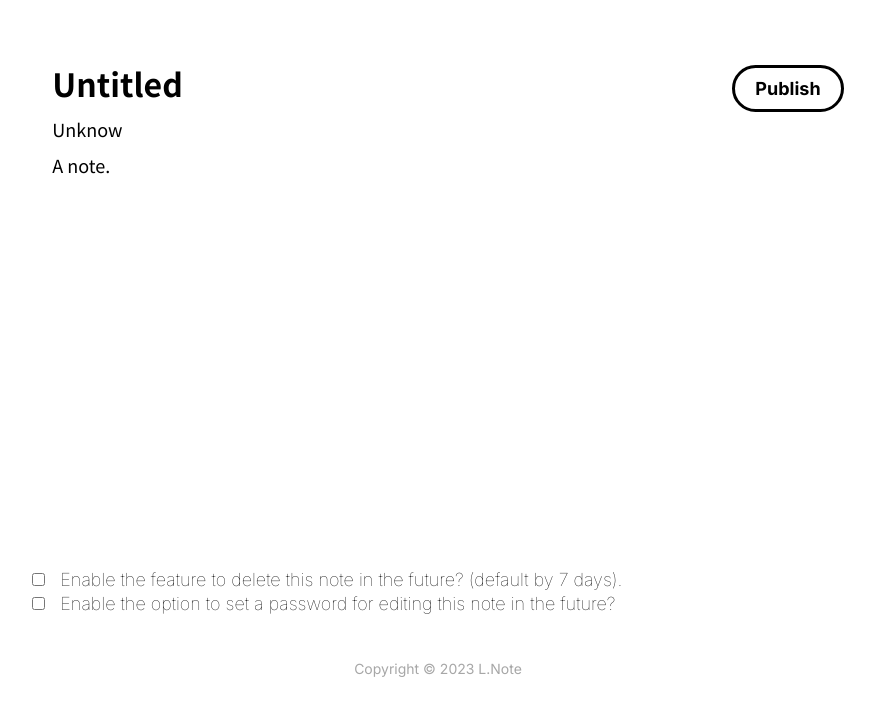
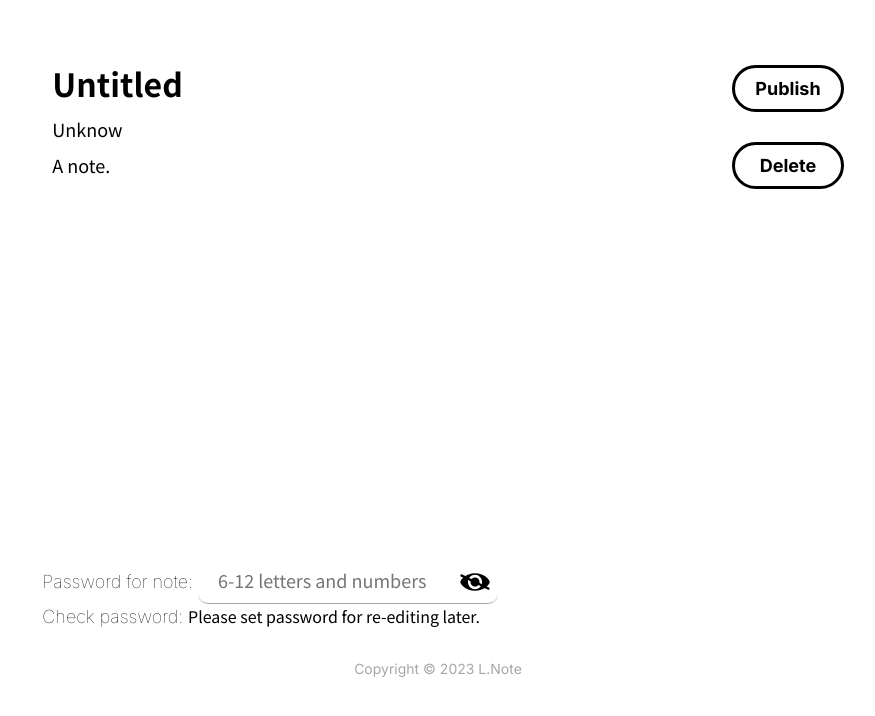
Before and after one commit to ginger-lemon/l-note, a React app: page / in a window 1280 px wide. Shown: the top 716 px of the page, without its empty margins (202-1077 px from the left). Built offline with nearby package versions, Linux system fonts and the light colour scheme; no server answers.

Commit message:
調整 delete 的流程 改成使用 input 輸入後在 publish 發佈 讓 publish 的函數功能單純一點

```diff
--- a/src/Hooks/NoteContext.js
+++ b/src/Hooks/NoteContext.js
@@ -8,7 +8,7 @@ export const NoteDataContextProvider = ({ children }) => {
     const [noteTitle, setNoteTitle] = useLocalStorage("title", "Untitled");
     const [noteAuthor, setNoteAuthor] = useLocalStorage("author", "Unknow");
     const [noteTexts, setNoteTexts] = useLocalStorage("texts", "A note.");
-    const [notePassword, setNotePassword] = useState(1111);
+    const [notePassword, setNotePassword] = useState('');
     const [availableDays, setAvailableDays] = useState(Infinity);
     const [noteDate, setNoteDate] = useState('2023-07-21');
     const [noteTimeStamp, setNoteTimeStamp] = useLocalStorage("timeStamp", 11111);
--- a/src/components/edit-mode/Editor.js
+++ b/src/components/edit-mode/Editor.js
@@ -1,20 +1,63 @@
-import React from "react";
+import React, { useRef, useState } from "react";
 import { useNoteData } from "../../Hooks/NoteContext";
+import showPWDIcon from "../../img/show-PWD-icon.svg";
+import unshowPWDIcon from "../../img/unshow-PWD-icon.svg";
+
 
 export default function Editor({ handleShowDeleteDialog, handleShowSetPasswordDialog, handlePublish }) {
     const {
         noteTitle, setNoteTitle,
         noteAuthor, setNoteAuthor,
         noteTexts, setNoteTexts,
-        notePassword,
+        notePassword, setNotePassword
     } = useNoteData();
+
+    const [showPassword, setShowPassword] = useState(false);
+    const [passwordMessage, setPasswordMessage] = useState("Please set password for re-editing later.");
+    const passwordInputRef = useRef();
+    // let passwordCheck;
+
+    // function handleCheckPassword() {
+    //     if (notePassword === '') {
+    //         return passwordCheck = "Please set password";
+    //     }
+    //     else if (notePassword.length >=6 && notePassword.length <=12) {
+    //         return
+    //         ;
+    //     } else {
+
+    //     }
+    // }
+
+
+    function handleShowPassword() {
+        setShowPassword(!showPassword);
+    }
+
+
+    function handleSetPassword() {
+        const passwordInputValue = passwordInputRef.current.value;
+
+        if (!/^[a-zA-Z0-9]+$/.test(passwordInputValue)) {
+            console.log(passwordInputRef.current.value);
+            setPasswordMessage('Number and English letters only');
+
+        } else if (passwordInputValue.length >=6 && passwordInputValue.length <=12) {
+            setNotePassword(passwordInputValue);
+            setPasswordMessage("Password done.");
+
+        } else {
+            setNotePassword(passwordInputValue);
+            setPasswordMessage("Password should be 6-12 characters.");
+        }
+
+    }
 
     return (
         <form
             id="editForm"
             onSubmit={handlePublish}
         >
-            {/* <header> */}
                 <input
                 style={{ width:"700px" }}
                 text="text"
@@ -27,7 +70,6 @@ export default function Editor({ handleShowDeleteDialog, handleShowSetPasswordDi
                 defaultValue={noteTitle}
                 >
                 </input>
-            {/* </header> */}
             <input
                 text="text"
                 className="author"
@@ -50,23 +92,25 @@ export default function Editor({ handleShowDeleteDialog, handleShowSetPasswordDi
             >
             </textarea>
             <div>
-            {/* 設定刪除時間 */}
+                <label>Password for note: </label>
                 <input
-                type="checkbox"
-                id="checkDelete"
-                onClick={handleShowDeleteDialog}
+                    className="input-password"
+                    style={{width: "300px"}}
+                    type={showPassword ? 'text' : 'password'}
+                    ref={passwordInputRef}
+                    placeholder="6-12 letters and numbers"
+                    onChange={handleSetPassword}
+
                 >
                 </input>
-            <label>Enable the feature to delete this note in the future? (default by 7 days).</label>
+                <img
+                    src={showPassword ? showPWDIcon : unshowPWDIcon}
+                    height="30px"
+                    onClick={handleShowPassword}
+                />
                 <br />
-            {/* 設定密碼 */}
-            <input
-                type="checkbox"
-                id="checkSetPassword"
-                onClick={handleShowSetPasswordDialog}
-            >
-            </input>
-            <label>Enable the option to set a password for editing this note in the future?</label>
+                <label>Check password: </label><span>{passwordMessage}</span>
+
             </div>
     </form>
     );
--- a/src/components/edit-mode/SetPasswordDialog.js
+++ b/src/components/edit-mode/SetPasswordDialog.js
@@ -5,7 +5,7 @@ import showPWDIcon from "../../img/show-PWD-icon.svg";
 import unshowPWDIcon from "../../img/unshow-PWD-icon.svg";
 import { useNoteData } from "../../Hooks/NoteContext";
 
-export default function SetPasswordDialog({ setShowSetPasswordDialog }) {
+export default function SetPasswordDialog({ setShowSetPasswordDialog,  }) {
     const { notePassword, setNotePassword } = useNoteData();
     const [showPassword, setShowPassword] = useState(false);
     const inputRef = useRef();
--- a/src/pages/Editmode.js
+++ b/src/pages/Editmode.js
@@ -13,7 +13,7 @@ export default function EditMode() {
     const {
         noteTitle, noteAuthor, noteTexts, notePassword,
         availableDays, setAvailableDays,
-        setNoteID, setNoteDate,
+        setNoteID, setNoteDate, timeStamp,
         noteTimeStamp, setNoteTimeStamp, noteID
     } = useNoteData();
 
@@ -25,12 +25,14 @@ export default function EditMode() {
     const navigate = useNavigate();
 
     // 處理顯示設定密碼的對話框
-    function handleShowSetPasswordDialog(e) {
-        if (e.target.checked !== false) {
-            setShowSetPasswordDialog(true);
-        } else {
-            setShowSetPasswordDialog(false);
-        }
+    function handleShowSetPasswordDialog() {
+        setShowSetPasswordDialog(true);
+        console.log("顯示密碼對話框");
+        // if (e.target.checked !== false) {
+        //     setShowSetPasswordDialog(true);
+        // } else {
+        //     setShowSetPasswordDialog(false);
+        // }
     }
 
     // 處理顯示設定刪除時間的對話框
@@ -81,65 +83,77 @@ export default function EditMode() {
     // 如果 timestamp !== undefined => 曾經發送資料， update
     function handlePublish (e) {
         e.preventDefault();
+        console.log('notePassword: ', notePassword);
 
+        if (notePassword === '') {
+            alert('Password is not set. Please set up password.');
+        }
+
+        // 修改：按下按鈕切換到密碼對話框取得密碼後送出
+        // 確認密碼是否已經完成填寫
+        // 顯示設定密碼對話框設定資料
+
+        if (noteTimeStamp === 11111) {
+            let noteDate, noteTimeStamp, noteID, noteUID;
+            console.log("setDoc 直接更新");
+            console.log('notePassword: ', notePassword);
+
+        } else {
+            console.log('選擇是否重新設定密碼');
+        }
 
         // 處理資料新增/更新
         // 如果 timeStamp 不等於初始值的 11111
-        if (noteTimeStamp === 11111) {
-            let noteDate, noteTimeStamp, noteID, noteUID;
+        // if (noteTimeStamp === 11111) {
+        //     let noteDate, noteTimeStamp, noteID, noteUID;
 
-            noteDate = getPublishedDate();
-            noteTimeStamp = getTimeStamp();
+        //     noteDate = getPublishedDate();
+        //     noteTimeStamp = getTimeStamp();
 
-            console.log('noteDate: ' , noteDate);
-            console.log('noteTimeStamp: ', noteTimeStamp);
+        //     console.log('noteDate: ' , noteDate);
+        //     console.log('noteTimeStamp: ', noteTimeStamp);
 
-            noteUID =  generateNoteID(noteTitle, noteDate);
-            noteID = noteUID;
+        //     noteUID =  generateNoteID(noteTitle, noteDate);
+        //     noteID = noteUID;
 
-            console.log('在送出按鈕內的 noteUID: ', noteUID);
-            console.log('在送出按鈕內的 noteID: ', noteID)
-            console.log('availableDays: ', availableDays);
+        //     console.log('在送出按鈕內的 noteUID: ', noteUID);
+        //     console.log('在送出按鈕內的 noteID: ', noteID)
+        //     console.log('availableDays: ', availableDays);
 
             // 使用 set 新增資料
-            setNoteToDatabase(noteUID, {
-                noteTitle,
-                noteAuthor,
-                noteDate,
-                noteTexts,
-                availableDays,
-                notePassword,
-                noteTimeStamp,
-                noteID,
-            });
+            // setNoteToDatabase(noteUID, {
+            //     noteTitle,
+            //     noteAuthor,
+            //     noteDate,
+            //     noteTexts,
+            //     availableDays,
+            //     notePassword,
+            //     noteTimeStamp,
+            //     noteID,
+            // });
 
-            setNoteDate(noteDate);
-            setNoteTimeStamp(noteTimeStamp);
-            setNoteID(noteID);
+        //     setNoteDate(noteDate);
+        //     setNoteTimeStamp(noteTimeStamp);
+        //     setNoteID(noteID);
 
-            console.log('測試發送資料時 noteUID 有被值' ,noteUID);
-            navigate(`/${noteID}`);
+        //     console.log('測試發送資料時 noteUID 有被值' ,noteUID);
+        //     navigate(`/${noteID}`);
 
-            // return noteDate, noteTimeStamp, noteID;
+        // } else {
+        //     let noteUID = noteID;
+        //     console.log('使用 update 更新資料，不能更新到 title');
+        //     // 使用 update 更新資料
+        //     updateNoteToDatabase(noteUID, {
+        //         noteTitle,
+        //         noteAuthor,
+        //         noteTexts,
+        //         availableDays,
+        //         notePassword,
+        //     });
 
-        } else {
-            let noteUID = noteID;
-            console.log('使用 update 更新資料，不能更新到 title');
-            // 使用 update 更新資料
-            updateNoteToDatabase(noteUID, {
-                noteTitle,
-                noteAuthor,
-                noteTexts,
-                availableDays,
-                notePassword,
-            });
+        //     navigate(`/${noteID}`);
+        // }
 
-            navigate(`/${noteID}`);
-        }
-
-        // setNoteDate(noteDate);
-        // setNoteTimeStamp(noteTimeStampimeStamp);
-        // setNoteID(noteID);
 
     }
 
@@ -159,10 +173,20 @@ export default function EditMode() {
                     btnName="Publish"
                     onClick={handlePublish}
                 />
+                { timeStamp !== 11111 ? (
+                    <Button
+                        type="submit"
+                        form="noteForm"
+                        btnName="Delete"
+                        onClick={(e) => console.log('刪除檔案')}
+                    />
+                    ) : null }
+
             </StyledAsideContainer>
                 { showDeleteDialog && (
                     <DeleteDialog
                         setShowDeleteDialog={setShowDeleteDialog}
+                        doneButtonMission={closeDeleteDialog}
                     />
                 )}
                 { showSetPasswordDialog && (
--- a/src/styles/Styled-Article.js
+++ b/src/styles/Styled-Article.js
@@ -59,12 +59,27 @@ export const StyledArticle = styled.article`
     }
 
     div {
-        /* border: 1px solid red; */
+
         label {
-            padding-left: 15px;
+            /* margin: 5px 0; */
+            padding-left: 10px;
             font-family: "Inter";
             font-weight: 100;
             font-size: 18px;
+            position: relative;
+            margin: 12px 0;
         }
+
+        img {
+            position: absolute;
+            margin-left: -38px;
+        }
+
+        input {
+            /* margin-left: 45px; */
+            border-bottom: 1px solid #A5A5A5;
+            border-radius: 10px;
+            }
+
     }
 `;
```
Lines whose indentation alone changed are shown as unchanged.
